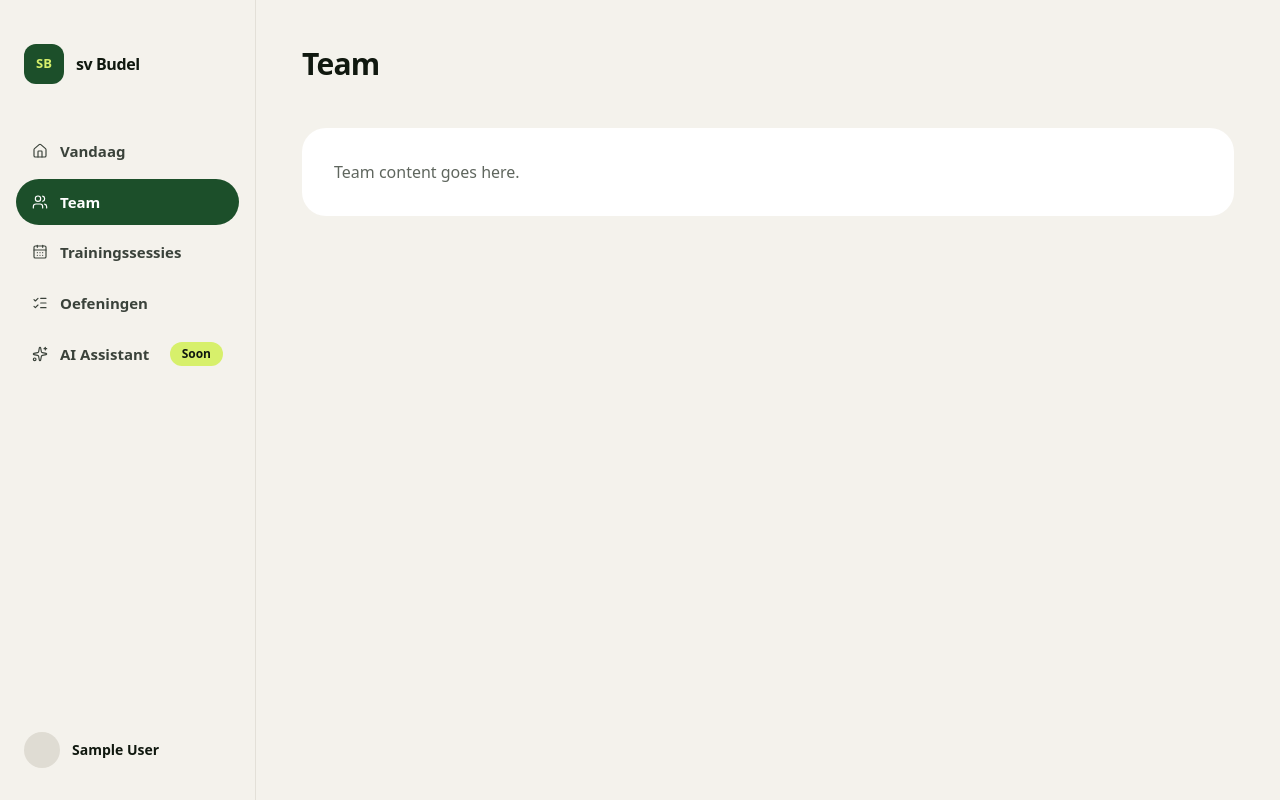
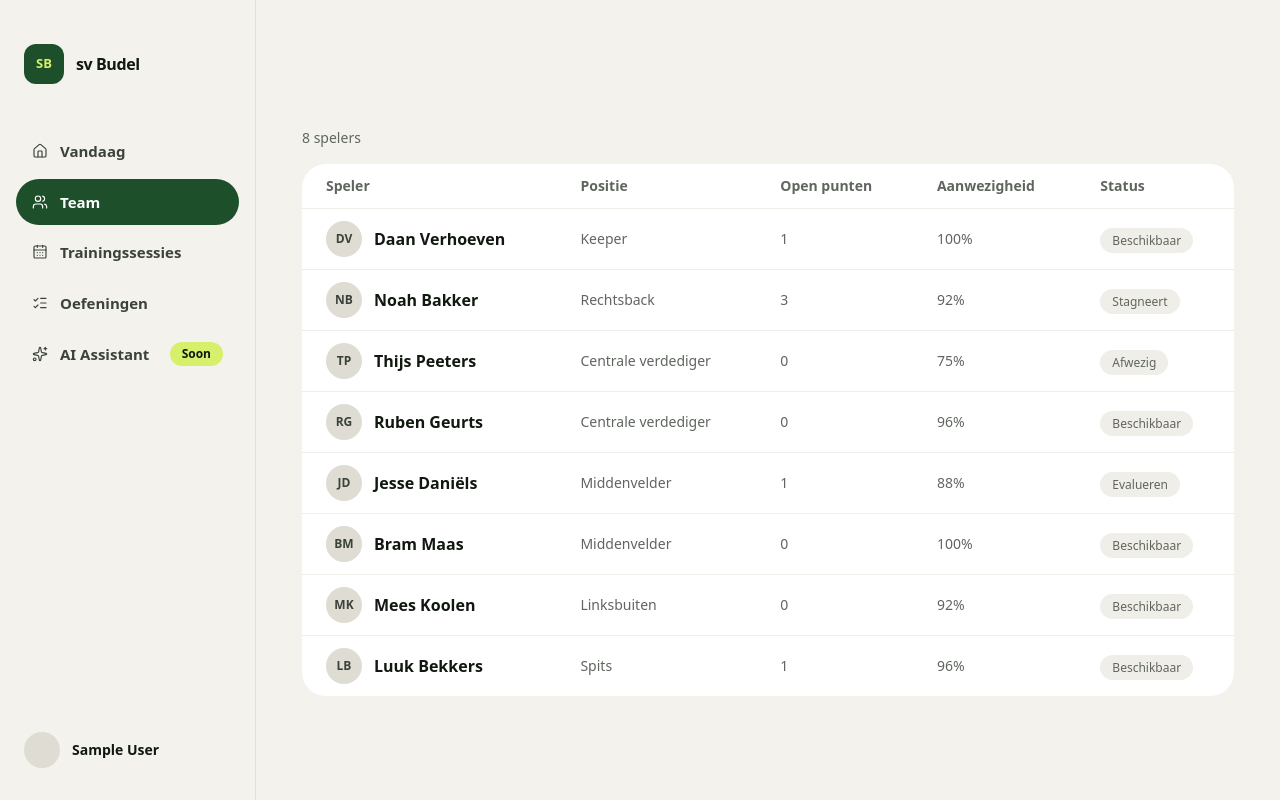
Before and after one commit to RaimonJuniorHigh/FootballCoach_WEB, a React (Vite) app in the folder frontend/: page /team in a window 1280 px wide. Built offline with nearby package versions, Linux system fonts and the light colour scheme; sample sign-in values are in the browser's storage.

Commit message:
Teamoverzicht met spelerstabel en klikbare rijen naar spelerspagina

```diff
--- a/frontend/src/App.jsx
+++ b/frontend/src/App.jsx
@@ -6,6 +6,8 @@ import LogoutPage from './pages/LogoutPage.jsx'
 import AccountPage from './pages/AccountPage.jsx'
 import SessionsPage from './pages/SessionsPage.jsx'
 import PlaceholderPage from './pages/PlaceholderPage.jsx'
+import TeamPage from './pages/TeamPage.jsx'
+import PlayerPage from './pages/PlayerPage.jsx'
 
 export default function App() {
   return (
@@ -19,7 +21,8 @@ export default function App() {
         {/* Pages inside the app shell (sidebar + header) */}
         <Route element={<AppLayout />}>
           <Route path="/" element={<PlaceholderPage label="Vandaag" />} />
-          <Route path="/team" element={<PlaceholderPage label="Team" />} />
+          <Route path="/team" element={<TeamPage />} />
+          <Route path="/team/:playerId" element={<PlayerPage />} />
           <Route path="/trainingen" element={<SessionsPage />} />
           <Route path="/oefeningen" element={<PlaceholderPage label="Oefeningen" />} />
           <Route path="/ai-assistent" element={<PlaceholderPage label="AI Assistant" />} />
--- a/frontend/src/components/AppLayout.jsx
+++ b/frontend/src/components/AppLayout.jsx
@@ -1,10 +1,12 @@
 import { useState } from 'react'
-import { Outlet, useLocation } from 'react-router'
+import { Outlet, useLocation, useMatch } from 'react-router'
 import { Plus } from 'lucide-react'
 import Sidebar, { navItems } from './Sidebar.jsx'
 import Header from './Header.jsx'
 import Greeting from './Greeting.jsx'
 import TodayDateTime from './TodayDateTime.jsx'
+import { useAuth } from '../auth/AuthContext.jsx'
+import { players } from '../data/mockData.js'
 
 // Pages that are not in the nav, with their header title
 const otherPages = [
@@ -18,6 +20,9 @@ const otherPages = [
 export default function AppLayout() {
   const [mobileOpen, setMobileOpen] = useState(false)
   const location = useLocation()
+  const { user } = useAuth()
+  const isCoach = user.role === 'coach'
+  const playerMatch = useMatch('/team/:playerId')
 
   // Which page are we on? Read it from the URL.
   const current = [...navItems, ...otherPages].find((page) => page.path === location.pathname) ?? {
@@ -27,6 +32,14 @@ export default function AppLayout() {
 
   const active = current.id
 
+  // Some pages show something else than their nav label as title
+  let title = current.label
+  if (active === 'today') title = <Greeting />
+  if (active === 'squad') title = user.team
+  if (playerMatch) {
+    title = players.find((p) => p.id === Number(playerMatch.params.playerId))?.name ?? 'Speler niet gevonden'
+  }
+
   return (
     <div className="flex h-screen">
       <Sidebar
@@ -35,14 +48,17 @@ export default function AppLayout() {
       />
 
       <div className="flex flex-1 flex-col overflow-hidden">
-        <Header
-          title={active === 'today' ? <Greeting /> : current.label}
-          onOpenMenu={() => setMobileOpen(true)}
-        >
+        <Header title={title} onOpenMenu={() => setMobileOpen(true)}>
           {active === 'sessions' && (
             <button onClick={() => console.log('nieuwe sessie')} className="btn btn-primary btn-lg">
               <Plus size={16} />
               Nieuwe trainingssessie
+            </button>
+          )}
+          {active === 'squad' && isCoach && (
+            <button onClick={() => console.log('speler toevoegen')} className="btn btn-primary btn-lg">
+              <Plus size={16} />
+              Speler toevoegen
             </button>
           )}
           {active === 'today' && <TodayDateTime />}
--- /dev/null
+++ b/frontend/src/components/PlayersTable.jsx
@@ -0,0 +1,59 @@
+import { Link, useNavigate } from 'react-router'
+import Avatar from './Avatar.jsx'
+import { positions } from '../constants/positions.js'
+
+// Provisional labels: the meaning of these statuses is still to be decided with the team
+const statusLabels = {
+  in: 'Beschikbaar',
+  out: 'Afwezig',
+  stalled: 'Stagneert',
+  review: 'Evalueren',
+}
+
+export default function PlayersTable({ players }) {
+  const navigate = useNavigate()
+
+  return (
+    <div className="card overflow-hidden">
+      <table className="w-full text-left">
+        <thead className="text-sm text-muted">
+          <tr>
+            <th scope="col" className="px-card py-3 font-semibold">Speler</th>
+            <th scope="col" className="px-card py-3 font-semibold">Positie</th>
+            <th scope="col" className="px-card py-3 font-semibold">Open punten</th>
+            <th scope="col" className="px-card py-3 font-semibold">Aanwezigheid</th>
+            <th scope="col" className="px-card py-3 font-semibold">Status</th>
+          </tr>
+        </thead>
+        <tbody className="divide-y divide-divider border-t border-divider">
+          {players.map((p) => (
+            <tr
+              key={p.id}
+              onClick={() => navigate(`/team/${p.id}`)}
+              className="cursor-pointer transition-colors hover:bg-row-hover"
+            >
+              <td className="px-card py-3">
+                <div className="flex items-center gap-3">
+                  <Avatar initials={p.initials} />
+                  <Link
+                    to={`/team/${p.id}`}
+                    onClick={(event) => event.stopPropagation()}
+                    className="rounded-sm font-semibold focus-visible:outline-2 focus-visible:outline-offset-2 focus-visible:outline-focus"
+                  >
+                    {p.name}
+                  </Link>
+                </div>
+              </td>
+              <td className="px-card py-3 text-sm text-muted">{positions[p.position]?.label}</td>
+              <td className="px-card py-3 text-sm text-muted">{p.openPoints}</td>
+              <td className="px-card py-3 text-sm text-muted">{p.attendance}%</td>
+              <td className="px-card py-3">
+                <span className="pill bg-line font-medium text-muted">{statusLabels[p.status]}</span>
+              </td>
+            </tr>
+          ))}
+        </tbody>
+      </table>
+    </div>
+  )
+}
--- /dev/null
+++ b/frontend/src/constants/positions.js
@@ -0,0 +1,12 @@
+// Positions as the database will send them (code), with their Dutch label
+// and the line they belong to (used by the filters in the next commit).
+export const positions = {
+  keeper: { label: 'Keeper', line: 'keeper' },
+  'right-back': { label: 'Rechtsback', line: 'defence' },
+  'centre-back': { label: 'Centrale verdediger', line: 'defence' },
+  'left-back': { label: 'Linksback', line: 'defence' },
+  midfielder: { label: 'Middenvelder', line: 'midfield' },
+  'right-wing': { label: 'Rechtsbuiten', line: 'attack' },
+  'left-wing': { label: 'Linksbuiten', line: 'attack' },
+  striker: { label: 'Spits', line: 'attack' },
+}
--- a/frontend/src/data/mockData.js
+++ b/frontend/src/data/mockData.js
@@ -52,3 +52,16 @@ export const sessions = [
   { id: 5, title: 'Kopduels en standaardsituaties', focus: 'Standaardsituaties', date: isoFromToday(-5), duration: 60, players: 13, status: 'done' },
   { id: 6, title: 'Pressing als team', focus: 'Pressing', date: isoFromToday(-9), duration: 90, players: 16, status: 'done' },
 ]
+
+// Players of the team. "position" is a code from constants/positions.js.
+// "status" is provisional: its meaning is still to be decided with the team.
+export const players = [
+  { id: 1, name: 'Daan Verhoeven', initials: 'DV', position: 'keeper', openPoints: 1, attendance: 100, status: 'in' },
+  { id: 2, name: 'Noah Bakker', initials: 'NB', position: 'right-back', openPoints: 3, attendance: 92, status: 'stalled' },
+  { id: 3, name: 'Thijs Peeters', initials: 'TP', position: 'centre-back', openPoints: 0, attendance: 75, status: 'out' },
+  { id: 4, name: 'Ruben Geurts', initials: 'RG', position: 'centre-back', openPoints: 0, attendance: 96, status: 'in' },
+  { id: 5, name: 'Jesse Daniëls', initials: 'JD', position: 'midfielder', openPoints: 1, attendance: 88, status: 'review' },
+  { id: 6, name: 'Bram Maas', initials: 'BM', position: 'midfielder', openPoints: 0, attendance: 100, status: 'in' },
+  { id: 7, name: 'Mees Koolen', initials: 'MK', position: 'left-wing', openPoints: 0, attendance: 92, status: 'in' },
+  { id: 8, name: 'Luuk Bekkers', initials: 'LB', position: 'striker', openPoints: 1, attendance: 96, status: 'in' },
+]
--- /dev/null
+++ b/frontend/src/pages/PlayerPage.jsx
@@ -0,0 +1,15 @@
+import { useParams } from 'react-router'
+import PlaceholderPage from './PlaceholderPage.jsx'
+import { players } from '../data/mockData.js'
+
+// One player's profile (US-05). For now a placeholder.
+export default function PlayerPage() {
+  const { playerId } = useParams()
+  const player = players.find((p) => p.id === Number(playerId))
+
+  if (!player) {
+    return <p className="text-muted">Deze speler bestaat niet.</p>
+  }
+
+  return <PlaceholderPage label={`Profiel van ${player.name}`} />
+}
--- /dev/null
+++ b/frontend/src/pages/TeamPage.jsx
@@ -0,0 +1,15 @@
+import PlayersTable from '../components/PlayersTable.jsx'
+import { players } from '../data/mockData.js'
+
+export default function TeamPage() {
+  const count = players.length
+
+  return (
+    <div className="flex flex-col gap-4">
+      <p className="text-sm text-muted">
+        {count} {count === 1 ? 'speler' : 'spelers'}
+      </p>
+      <PlayersTable players={players} />
+    </div>
+  )
+}
```
